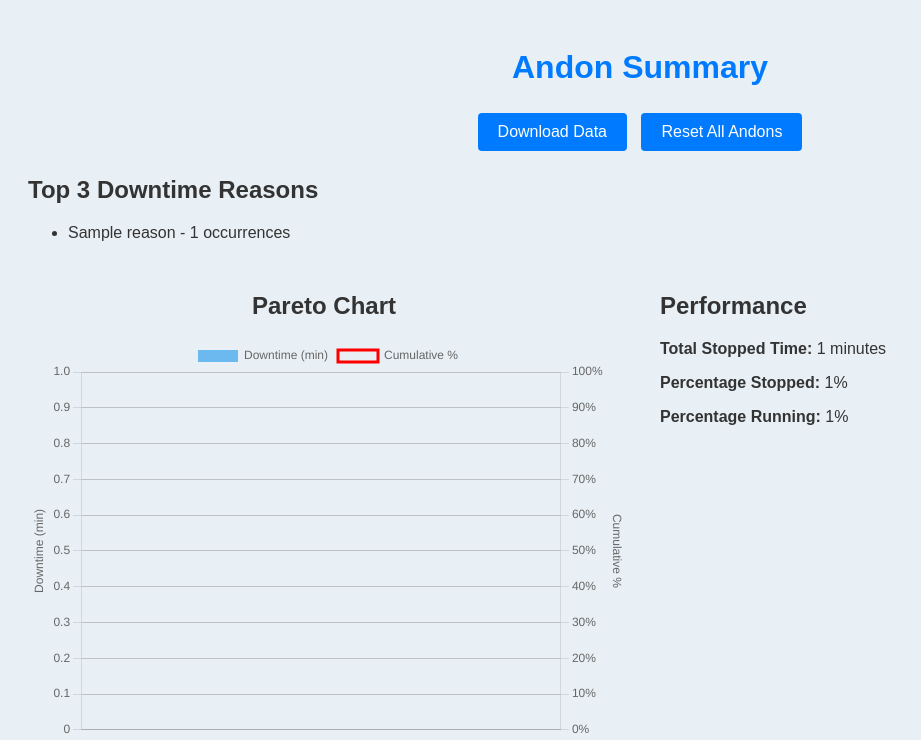
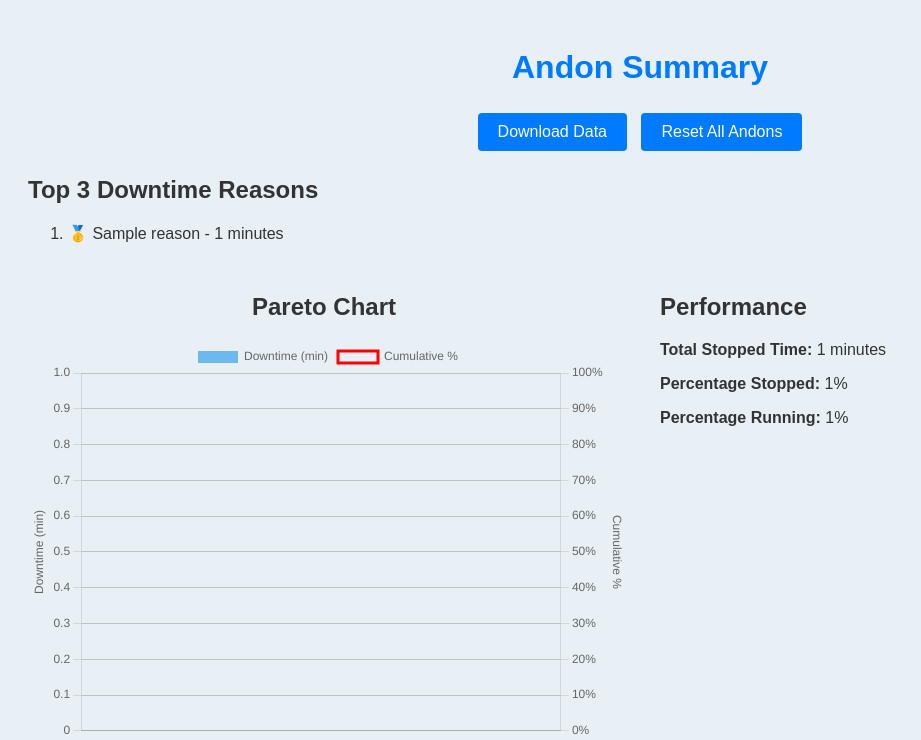
Before and after one commit to hgooders/andon-app, a Flask app: template templates/summary.html in a window 1280 px wide. Shown: the top 740 px of the page, without its empty margins (0-921 px from the left). Run offline with Flask 3, Linux system fonts and the light colour scheme; the template is opened without the code that fills it: most values are stand-ins (such as "Sample title", 1, 10 or a date in 2020).

Commit message:
Update summary.html

```diff
--- a/templates/summary.html
+++ b/templates/summary.html
@@ -83,11 +83,15 @@
 
     <div class="section">
         <h2>Top 3 Downtime Reasons</h2>
-        <ul>
-            {% for reason, count in top_reasons %}
-                <li>{{ reason }} - {{ count }} occurrences</li>
-            {% endfor %}
-        </ul>
+<ol>
+    {% for reason, count in top_reasons %}
+        <li>
+            {% if loop.index == 1 %}🥇{% elif loop.index == 2 %}🥈{% elif loop.index == 3 %}🥉{% endif %}
+            {{ reason }} - {{ count }} minutes
+        </li>
+    {% endfor %}
+</ol>
+
     </div>
 
     <div class="side-by-side">
```
